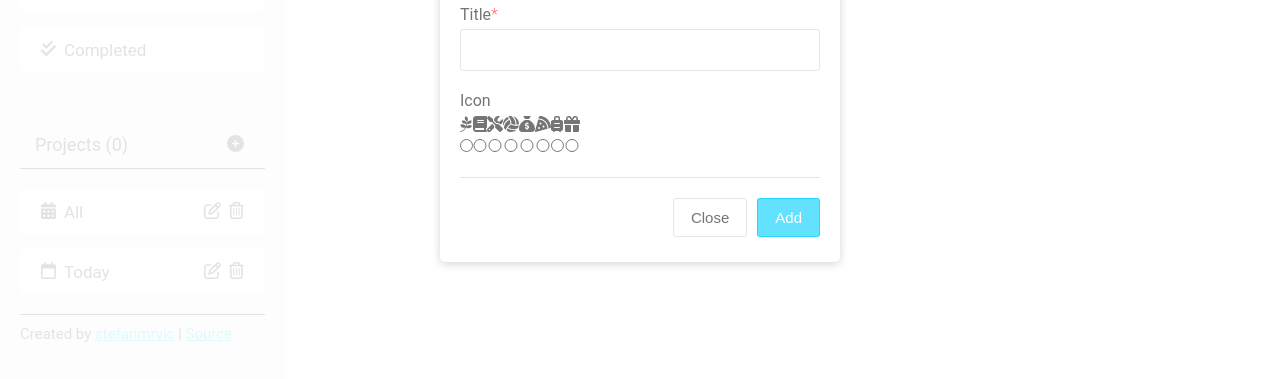
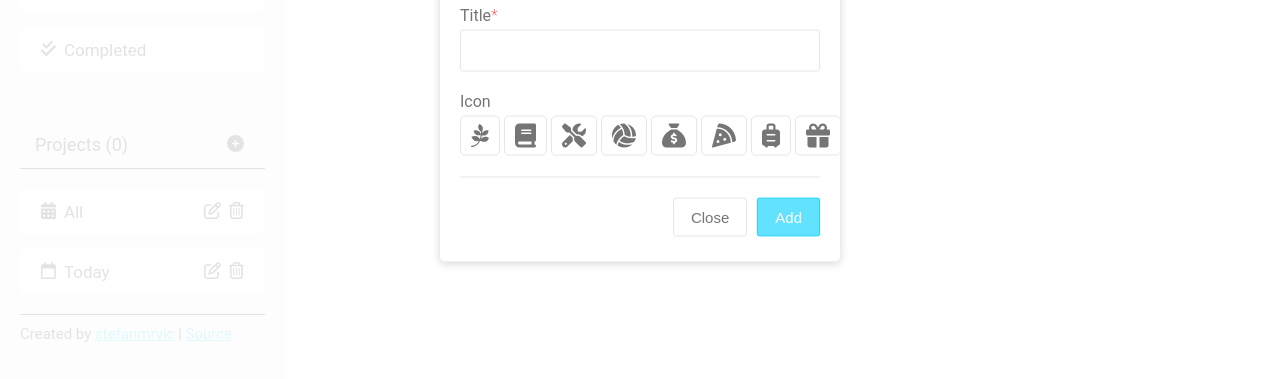
Before and after one commit to stefanmrvic/todo-list, a website built with webpack: page src/index.html in a window 1280 px wide. Both pictures are taken after a click on the button 235 px from the left and 458 px from the top of the page. Shown: the part 313-692 px from the top of the page. Built offline with nearby package versions, Linux system fonts and the light colour scheme.

Commit message:
style: Icon selection when adding new project

```diff
--- a/src/scripts/components/modal.js
+++ b/src/scripts/components/modal.js
@@ -52,7 +52,7 @@ function createAddProjectModal() {
     const iconsLegend = createElement('legend', 'modal__icons-legend', 'Icon')
     iconsFieldset.append(iconsLegend);
 
-    const iconsContainer = createElement('label', 'modal__icons-container');
+    const iconsContainer = createElement('div', 'modal__icons-container');
 
     const flowerLabel = createElement('label', 'modal__icons-label');
     const flowerInput = createElement('input', 'modal__icons-input');
@@ -60,7 +60,7 @@ function createAddProjectModal() {
     flowerInput.name = 'icon';
     flowerInput.value = 'flowerIcon'
     const flowerIcon = createElement('i', 'modal__icons-icon fa-brands fa-pagelines');
-    flowerLabel.append(flowerIcon, flowerInput);
+    flowerLabel.append(flowerInput, flowerIcon);
 
     const bookLabel = createElement('label', 'modal__icons-label');
     const bookInput = createElement('input', 'modal__icons-input');
@@ -68,7 +68,7 @@ function createAddProjectModal() {
     bookInput.name = 'icon';
     bookInput.value = 'bookIcon';
     const bookIcon = createElement('i', 'modal__icons-icon fa-solid fa-book');
-    bookLabel.append(bookIcon, bookInput);
+    bookLabel.append(bookInput, bookIcon);
 
     const toolsLabel = createElement('label', 'modal__icons-label');
     const toolsInput = createElement('input', 'modal__icons-input');
@@ -76,7 +76,7 @@ function createAddProjectModal() {
     toolsInput.name = 'icon';
     toolsInput.value = 'toolsIcon';
     const toolsIcon = createElement('i', 'modal__icons-icon fa-solid fa-screwdriver-wrench');
-    toolsLabel.append(toolsIcon, toolsInput);
+    toolsLabel.append(toolsInput, toolsIcon);
 
     const volleyballLabel = createElement('label', 'modal__icons-label');
     const volleyballInput = createElement('input', 'modal__icons-input');
@@ -84,7 +84,7 @@ function createAddProjectModal() {
     volleyballInput.name = 'icon';
     volleyballInput.value = 'volleyballIcon';
     const volleyballIcon = createElement('i', 'modal__icons-icon fa-solid fa-volleyball');
-    volleyballLabel.append(volleyballIcon, volleyballInput);
+    volleyballLabel.append(volleyballInput, volleyballIcon);
 
     const moneyLabel = createElement('label', 'modal__icons-label');
     const moneyInput = createElement('input', 'modal__icons-input');
@@ -92,7 +92,7 @@ function createAddProjectModal() {
     moneyInput.name = 'icon';
     moneyInput.value = 'moneyIcon';
     const moneyIcon = createElement('i', 'modal__icons-icon fa-solid fa-sack-dollar');
-    moneyLabel.append(moneyIcon, moneyInput);
+    moneyLabel.append(moneyInput, moneyIcon);
 
 
     const pizzaLabel = createElement('label', 'modal__icons-label');
@@ -101,7 +101,7 @@ function createAddProjectModal() {
     pizzaInput.name = 'icon';
     pizzaInput.value = 'pizzaIcon';
     const pizzaIcon = createElement('i', 'modal__icons-icon fa-solid fa-pizza-slice');
-    pizzaLabel.append(pizzaIcon, pizzaInput);
+    pizzaLabel.append(pizzaInput, pizzaIcon);
 
     const backpackLabel = createElement('label', 'modal__icons-label');
     const backpackInput = createElement('input', 'modal__icons-input');
@@ -109,7 +109,7 @@ function createAddProjectModal() {
     backpackInput.name = 'icon';
     backpackInput.value = 'backpackIcon';
     const backpackIcon = createElement('i', 'modal__icons-icon fa-solid fa-suitcase-rolling');
-    backpackLabel.append(backpackIcon, backpackInput);
+    backpackLabel.append(backpackInput, backpackIcon);
 
     const presentLabel = createElement('label', 'modal__icons-label');
     const presentInput = createElement('input', 'modal__icons-input');
@@ -117,7 +117,7 @@ function createAddProjectModal() {
     presentInput.name = 'icon';
     presentInput.value = 'presentIcon';
     const presentIcon = createElement('i', 'modal__icons-icon fa-solid fa-gift');
-    presentLabel.append(presentIcon, presentInput);
+    presentLabel.append(presentInput, presentIcon);
 
     iconsContainer.append(flowerLabel, bookLabel, toolsLabel, volleyballLabel, moneyLabel, pizzaLabel, backpackLabel, presentLabel)
     iconsFieldset.append(iconsContainer);
--- a/src/styles/components/_modal.scss
+++ b/src/styles/components/_modal.scss
@@ -85,11 +85,39 @@
 
     &__icons-container {
         display: flex;
-        margin: 5px 0;
+        gap: 4px;
+        margin: 5px 0 20px 0;
     }
 
-    &__icons-btn {
+    &__icons-label {
+        position: relative;
+    }
+
+    input.modal__icons-input {
+        position: absolute;
+        top: -6px;
+        left: 0;
+        height: 100%;
+        appearance: none;
+        background-color: transparent;
         border: none;
+    }
+
+    input.modal__icons-input:focus {
+        border: none;
+        outline: none;
+    }
+
+    &__icons-input:checked + .modal__icons-icon {
+        color: $light-blue;
+        border: 1px solid $light-blue;
+    }
+
+    &__icons-icon {
+        font-size: 24px;
+        padding: 7px 10px;
+        border: 1px solid $light-gray-3;
+        border-radius: 5px;
     }
 
     &__form-astrix {
```
